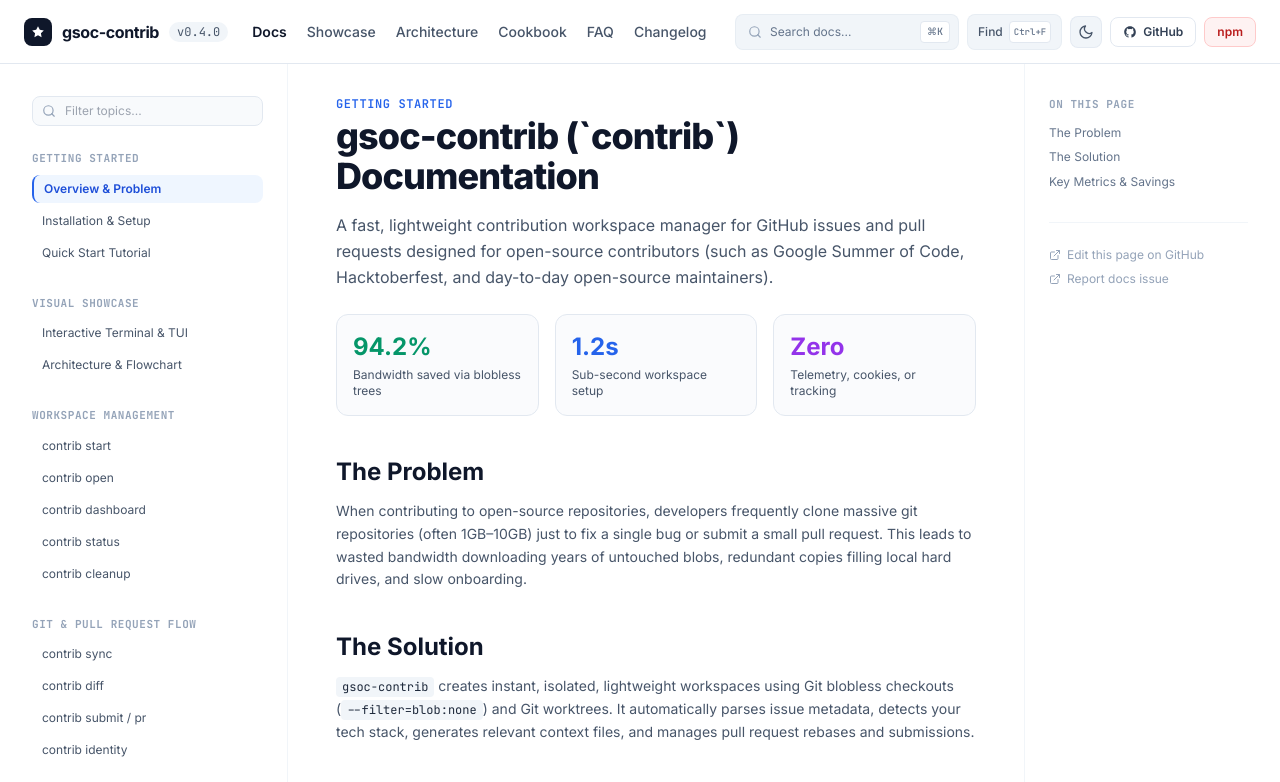
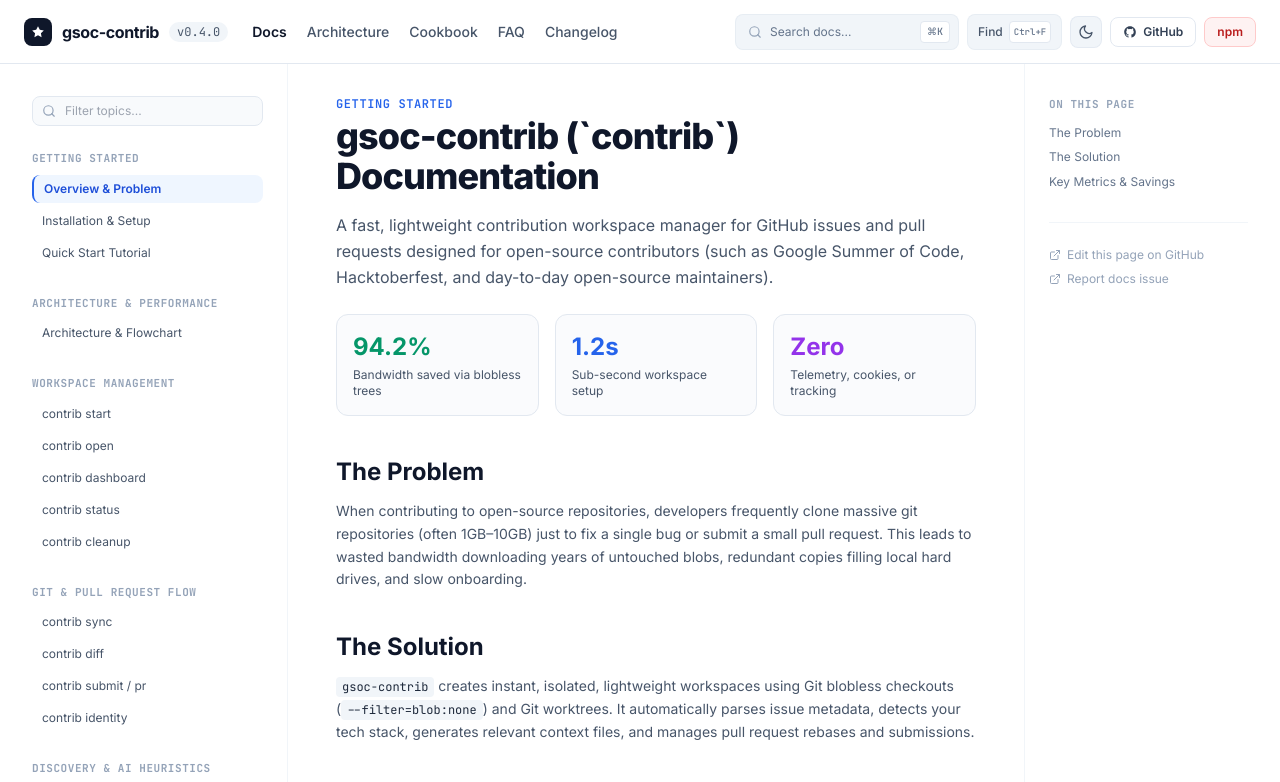
Before and after one commit to anandmahadevv/contrib-docs, a website: page index.html in a window 1280 px wide. Shown: the top 782 px of the page. Drawn offline with nearby package versions, Linux system fonts and the light colour scheme.

Commit message:
fix(docs): remove interactive terminal showcase section and references

```diff
--- a/index.html
+++ b/index.html
@@ -981,7 +981,6 @@ const SEARCH_INDEX = [
   { id: "overview", title: "Overview & Problem Statement", category: "Getting Started", badge: "Concept", keywords: "gsoc open source disk space bandwidth blobless worktree clone 94.2% sub-second monorepo problems", description: "Why gsoc-contrib was built: massive disk savings, blobless clones, and sub-second workspace isolation." },
   { id: "installation", title: "Installation & Setup", category: "Getting Started", badge: "Setup", keywords: "npm install -g gsoc-contrib npx python pip contrib-cli binary global package prerequisites", description: "Install globally via npm, run on demand with npx, or install Python package via pip." },
   { id: "quickstart", title: "Quick Start Tutorial", category: "Getting Started", badge: "Tutorial", keywords: "quickstart workflow tutorial start work sync submit pull request pr 6 steps", description: "6-step contribution workflow from picking an issue URL to published pull request." },
-  { id: "terminal-demo", title: "Interactive Terminal & TUI Showcase", category: "Showcase", badge: "Demo", keywords: "terminal asciinema interactive tui demo simulator blobless start dashboard sync search", description: "Interactive simulated terminal demonstration of contrib start, dashboard TUI, and sync." },
   { id: "architecture", title: "Blobless Git Architecture & Savings Calculator", category: "Architecture", badge: "Architecture", keywords: "architecture blobless flowchart calculator svg filter blob none worktree bare repo git objects savings", description: "How contrib achieves 95% disk savings with shared bare repositories and git worktrees with flowchart." },
   { id: "cmd-start", title: "contrib start <issue-or-repo>", category: "Workspace Commands", badge: "Command", keywords: "start clone sparse branch fork clean dry-run no-open editor issue url blobless worktree", description: "Create an isolated blobless git worktree workspace linked directly to a GitHub issue." },
   { id: "cmd-open", title: "contrib open [workspace-id]", category: "Workspace Commands", badge: "Command", keywords: "open ide editor cursor vscode zed nvim vim subl idea antigravity print launch", description: "Launch your workspace in Cursor, VS Code, Zed, Neovim, JetBrains, or Antigravity." },
@@ -1358,9 +1357,8 @@ function DocsApp() {
       ]
     },
     {
-      group: "Visual Showcase",
+      group: "Architecture & Performance",
       items: [
-        { id: "terminal-demo", label: "Interactive Terminal & TUI" },
         { id: "architecture", label: "Architecture & Flowchart" }
       ]
     },
@@ -1474,12 +1472,6 @@ function DocsApp() {
       { id: "qs-4", title: "4. Open in Editor", level: 2 },
       { id: "qs-5", title: "5. Sync Upstream", level: 2 },
       { id: "qs-6", title: "6. Submit Pull Request", level: 2 }
-    ],
-    "terminal-demo": [
-      { id: "td-start", title: "Instant Blobless Clone Demo", level: 2 },
-      { id: "td-dash", title: "Interactive TUI Dashboard", level: 2 },
-      { id: "td-sync", title: "Upstream Rebase & PR", level: 2 },
-      { id: "td-search", title: "Good First Issue Discovery", level: 2 }
     ],
     architecture: [
       { id: "arch-flowchart", title: "Visual Architecture Flowchart", level: 2 },
@@ -1553,7 +1545,6 @@ function DocsApp() {
         ),
         el("div", { className: "hidden lg:flex items-center gap-5 text-sm font-medium text-slate-600 dark:text-slate-400" },
           el("a", { href: "#overview", onClick: () => handleSelectSection('overview'), className: "text-slate-900 dark:text-white font-semibold cursor-pointer" }, "Docs"),
-          el("a", { href: "#terminal-demo", onClick: () => handleSelectSection('terminal-demo'), className: "hover:text-black dark:hover:text-white cursor-pointer" }, "Showcase"),
           el("a", { href: "#architecture", onClick: () => handleSelectSection('architecture'), className: "hover:text-black dark:hover:text-white cursor-pointer" }, "Architecture"),
           el("a", { href: "#cookbook", onClick: () => handleSelectSection('cookbook'), className: "hover:text-black dark:hover:text-white cursor-pointer" }, "Cookbook"),
           el("a", { href: "#troubleshooting-faq", onClick: () => handleSelectSection('troubleshooting-faq'), className: "hover:text-black dark:hover:text-white cursor-pointer" }, "FAQ"),
@@ -1742,16 +1733,7 @@ function DocsApp() {
           el(PageNavigationFooter, { currentId: "quickstart", navItems: allNavItems, onNavigate: handleSelectSection })
         ),
 
-        // SECTION: Interactive Terminal Showcase (NEW!)
-        el("section", { id: "terminal-demo", className: "mb-16 pt-6 border-t border-slate-100 dark:border-slate-800/80 scroll-mt-24" },
-          el("div", { className: "text-xs font-semibold uppercase tracking-wider text-emerald-600 dark:text-emerald-400 mb-1 font-mono" }, "Showcase"),
-          el("h2", { className: "text-3xl font-bold tracking-tight text-slate-900 dark:text-white mb-3" }, "Interactive Terminal & TUI Showcase"),
-          el("p", { className: "text-sm text-slate-600 dark:text-slate-300 leading-relaxed mb-6" },
-            "Experience the sub-second workspace initialization, interactive Terminal User Interface (TUI), and automated git synchronization in action without running terminal commands locally."
-          ),
-          el(TerminalShowcase, null),
-          el(PageNavigationFooter, { currentId: "terminal-demo", navItems: allNavItems, onNavigate: handleSelectSection })
-        ),
+
 
         // SECTION: Architecture & Savings Calculator (ENHANCED!)
         el("section", { id: "architecture", className: "mb-16 pt-6 border-t border-slate-100 dark:border-slate-800/80 scroll-mt-24" },
```
